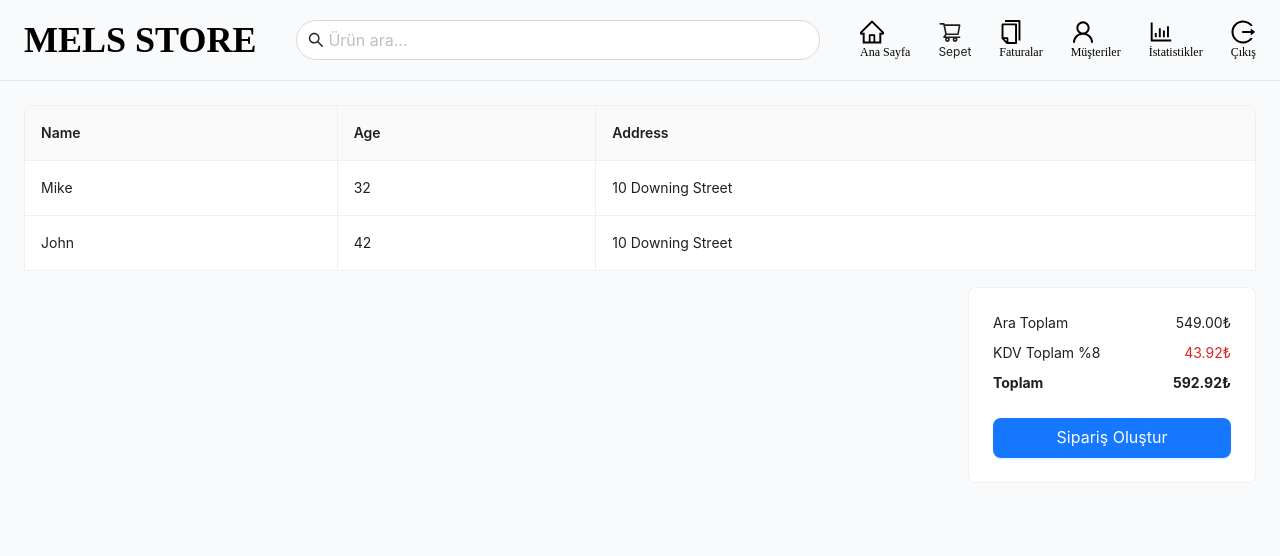
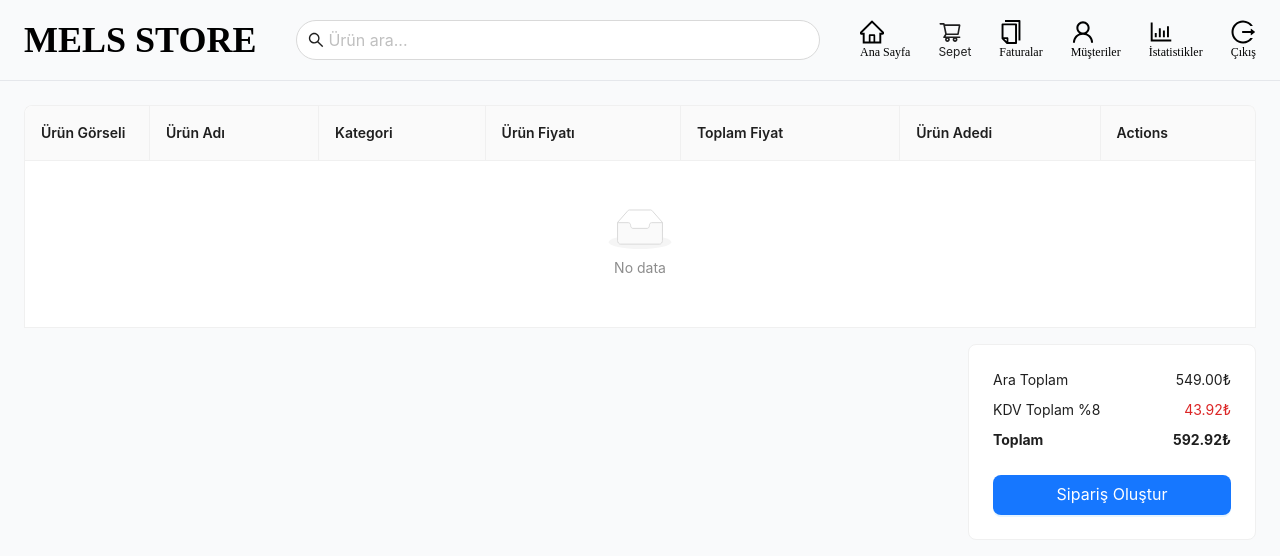
Before and after one commit to melisamehe/pos-application, a React (Create React App) app in the folder client/: page /cart in a window 1280 px wide. Shown: the top 556 px of the page. Built offline with nearby package versions, Linux system fonts and the light colour scheme.

Commit message:
Implemented cart page layout and functionality

```diff
--- a/client/src/components/Header/Header.jsx
+++ b/client/src/components/Header/Header.jsx
@@ -40,7 +40,7 @@
             <HomeOutlined className="md:text-2xl text-xl" />
             <span className="md:text-xs text-[10px]">Ana Sayfa</span>
           </Link>
-          <Badge count={cart.cartItems.length} offset={[0, 6]} className="md:flex hidden">
+          <Badge count={cart.cartItems.length} offset={[0, 0]} className="md:flex hidden">
             <Link
               to={"/cart"}
               className="menu link flex flex-col hover:text-[#40a9ff] trasnsition-all"
@@ -78,7 +78,7 @@
             <span className="md:text-xs text-[10px]">Çıkış</span>
           </Link>
         </div>
-        <Badge count={cart.cartItems.length} offset={[0, 6]} className="md:hidden flex">
+        <Badge count={cart.cartItems.length} offset={[0, 0]} className="md:hidden flex">
           <Link
             to={"/"}
             className="menu link flex flex-col hover:text-[#40a9ff] trasnsition-all"
--- a/client/src/index.css
+++ b/client/src/index.css
@@ -10,6 +10,11 @@
 
 
 }
+.menu-link.anticon{
+  display:flex;
+  justify-content: center;;
+}
+
 
 .atn-btn-primary{
   background-color: blue;
--- a/client/src/pages/CartPage.jsx
+++ b/client/src/pages/CartPage.jsx
@@ -1,41 +1,101 @@
-import { Button, Card,  Table } from "antd";
+import { Button, Card,  message,  Popconfirm,  Table } from "antd";
 import {Header} from "../components/Header/Header";
 import { useState } from "react";
 import CreateBill from "../components/cart/CreateBill";
+import { useDispatch, useSelector } from "react-redux";
+import { ClearOutlined, MinusCircleOutlined, PlusCircleOutlined } from "@ant-design/icons";
+import { deleteCart,increase, decrease } from "../redux/cartSlice.js";
 
 
 const CartPage = () => {
   const [isModalOpen, setIsModalOpen] = useState(false);
-  const dataSource = [
-    {
-      key: '1',
-      name: 'Mike',
-      age: 32,
-      address: '10 Downing Street',
-    },
-    {
-      key: '2',
-      name: 'John',
-      age: 42,
-      address: '10 Downing Street',
-    },
-  ];
+  const cart = useSelector((state) => state.cart);
+  const dispatch = useDispatch();
 
   const columns = [
     {
-      title: 'Name',
-      dataIndex: 'name',
-      key: 'name',
+      title: 'Ürün Görseli',
+      dataIndex: 'img',
+      key: 'img',
+      width: "125px",
+      render: (text)=> {
+        return(<img src ={text} alt="" className="w-full h-20 object-cover"/>)
+      }
     },
     {
-      title: 'Age',
-      dataIndex: 'age',
-      key: 'age',
+      title: 'Ürün Adı',
+      dataIndex: 'title',
+      key: 'title',
     },
     {
-      title: 'Address',
-      dataIndex: 'address',
-      key: 'address',
+      title: 'Kategori',
+      dataIndex: 'category',
+      key: 'category',
+    },
+     {
+      title: 'Ürün Fiyatı',
+      dataIndex: 'price',
+      key: 'price',
+      render: (text)=> {
+        return(
+          <span>{text.toFixed(2)}₺</span>
+        )
+      }
+    },
+    {
+      title: 'Toplam Fiyat',
+      render: (text,record)=> {
+        return(
+          <span>{(record.quantity * record.price).toFixed(2)}₺</span>
+        )
+      },
+    },
+      {
+      title: 'Ürün Adedi',
+      dataIndex: 'quantity',
+      key: 'quantity',
+      render: (text, record)=> {
+        return(
+           <div className="flex items-center ">
+              <Button type="primary" size="small" className="w-full flex items-center justify-center !rounded-full"  icon={<PlusCircleOutlined />}
+              onClick={()=> dispatch(increase(record)) }
+              />
+              <span className="font-bold w-6 inline-block text-center">{record.quantity}</span>
+              <Button type="primary" size="small" className="w-full  flex items-center justify-center !rounded-full"  icon={<MinusCircleOutlined />}
+              onClick={()=> {
+                if(record.quantity === 1){
+                  if(window.confirm("Ürün Silinsin Mi?")){
+                    dispatch(decrease(record));
+                    message.success("Ürün Sepetten Silindi.")
+                  }
+                }
+                if(record.quantity > 1){
+                  dispatch(decrease(record));
+                }
+              }}/>
+
+              </div>
+        )
+      }
+    },
+     {
+      title: 'Actions',
+      render: (_,record)=> {
+        return(
+          <Popconfirm
+          title="Silmek için emin misiniz?"
+          onConfirm={()=> {
+           dispatch(deleteCart(record));
+           message.success("Ürün Sepetten Silindi.")}}
+           okText="Evet"
+           cancelText="Hayır"
+           >
+          <Button type="link"
+          danger
+          >Sil</Button>
+           </Popconfirm>
+        )
+      },
     },
   ];
 
@@ -48,7 +108,7 @@
       <>
       <Header />
       <div className="px-6">
-        <Table dataSource={dataSource} columns={columns} bordered pagination={false}/>
+        <Table dataSource={cart.cartItems} columns={columns} bordered pagination={false}/>
 
         <div className="cart-total flex justify-end mt-4">
 
```
